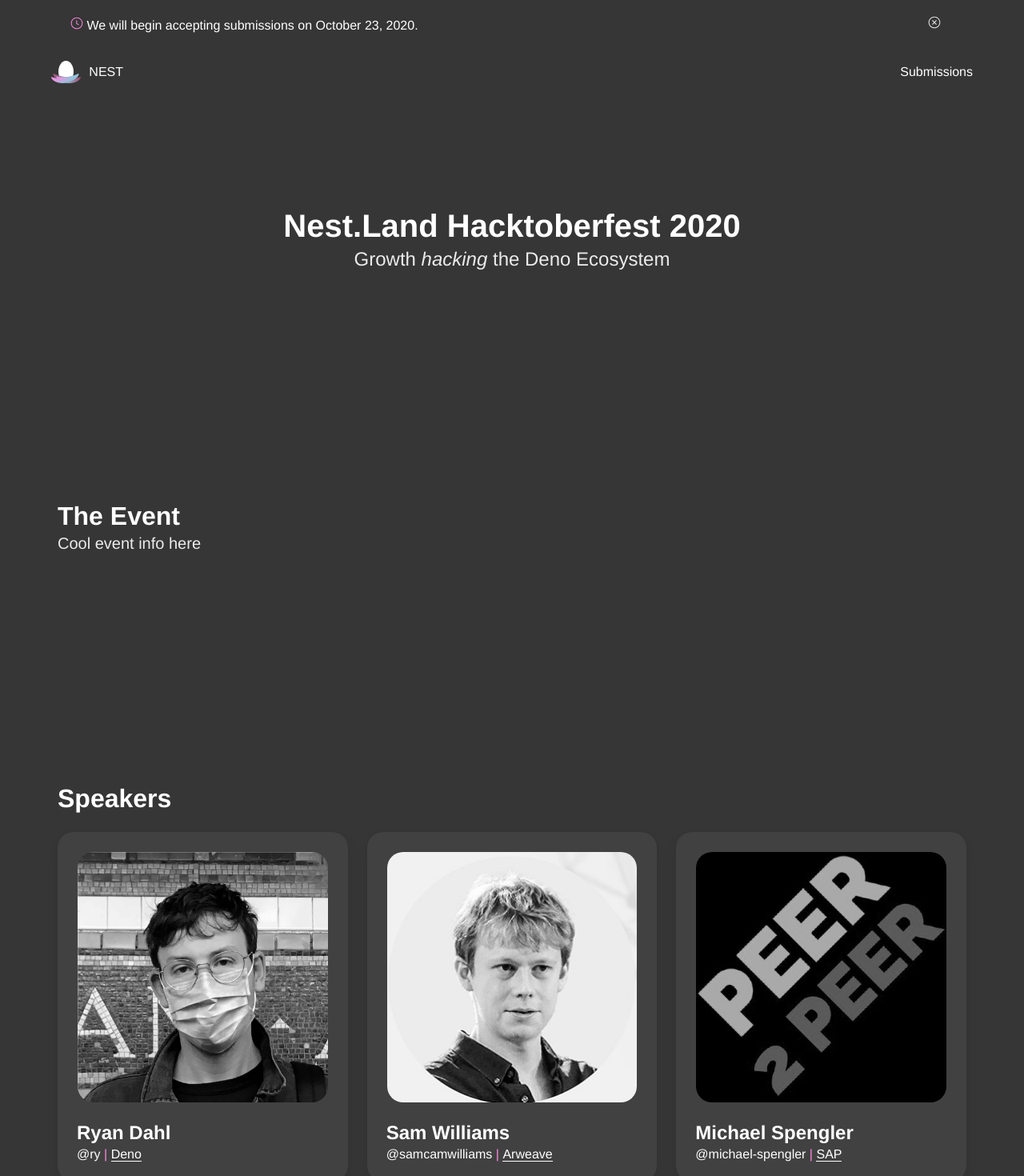
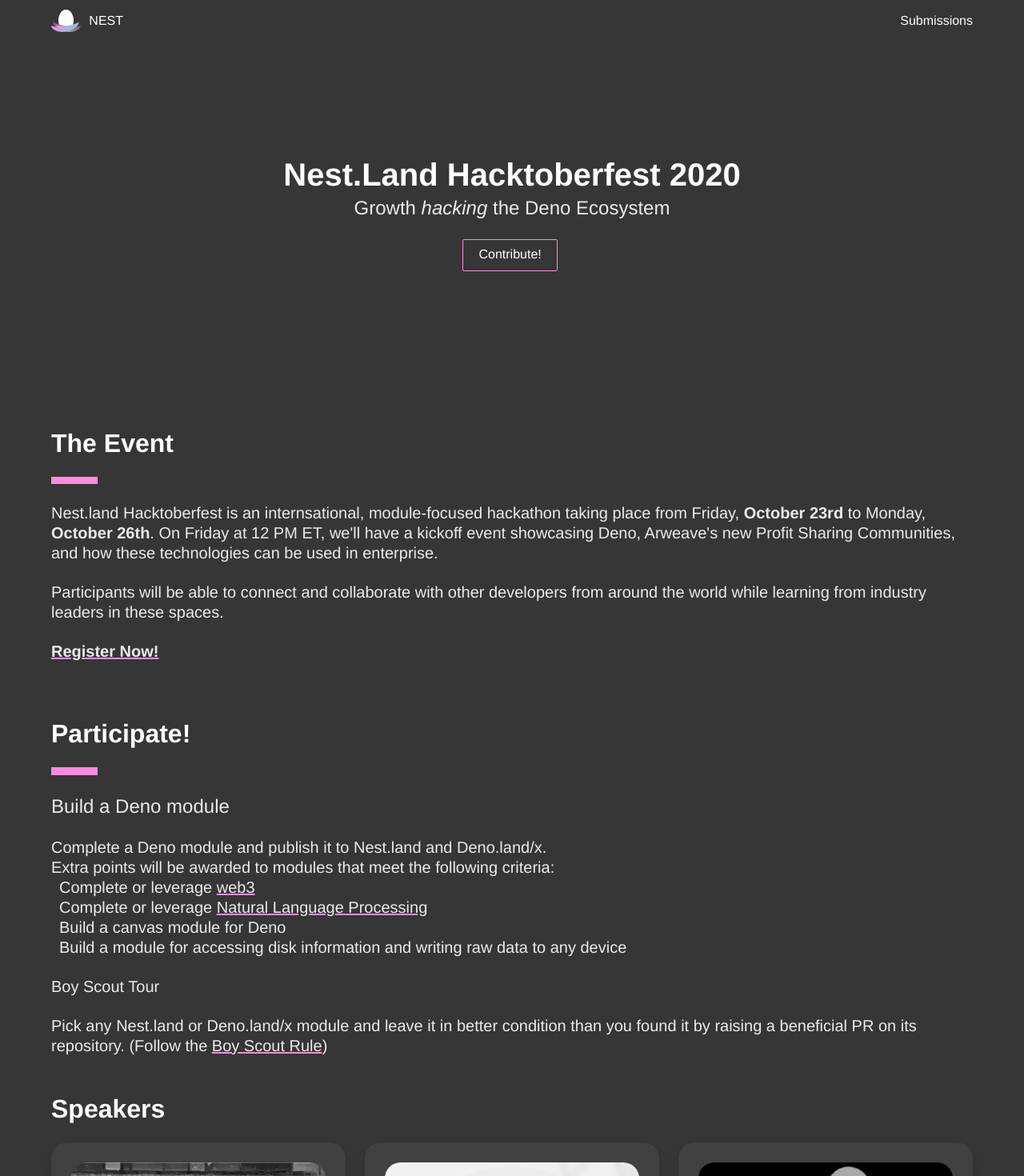
Before and after one commit to nestdotland/hacktoberfest, a Vue app: page / in a window 1280 px wide. Shown: the top 1470 px of the page at 80% size. Built offline with nearby package versions, Linux system fonts and the light colour scheme.

Commit message:
feat: finish site for MVP 1

```diff
--- a/public/index.html
+++ b/public/index.html
@@ -4,8 +4,29 @@
     <meta charset="utf-8" />
     <meta http-equiv="X-UA-Compatible" content="IE=edge" />
     <meta name="viewport" content="width=device-width,initial-scale=1.0" />
-    <link rel="icon" href="<%= BASE_URL %>favicon.ico" />
-    <title><%= htmlWebpackPlugin.options.title %></title>
+    <link rel="icon" href="<%= BASE_URL %>favicon.svg" />
+    <!-- COMMON TAGS -->
+    <title>Nest.land Hacktoberfest</title>
+    <!-- Search Engine -->
+    <meta name="description" content="The first Nest.land Hacktoberfest Event, featuring Ryan Dahl, Sam Williams, and Michael Spengler">
+    <meta name="image" content="https://og.nest.land/**hack**toberfest.png?theme=dark&md=1&fontSize=125px&images=https%3A%2F%2Fnest.land%2Fimages%2Fnest.land%2Flogo_dark.svg">
+    <!-- Schema.org for Google -->
+    <meta itemprop="name" content="Nest.land Hacktoberfest">
+    <meta itemprop="description" content="The first Nest.land Hacktoberfest Event, featuring Ryan Dahl, Sam Williams, and Michael Spengler">
+    <meta itemprop="image" content="https://og.nest.land/**hack**toberfest.png?theme=dark&md=1&fontSize=125px&images=https%3A%2F%2Fnest.land%2Fimages%2Fnest.land%2Flogo_dark.svg">
+    <!-- Twitter -->
+    <meta name="twitter:card" content="summary">
+    <meta name="twitter:title" content="Nest.land Hacktoberfest">
+    <meta name="twitter:description" content="The first Nest.land Hacktoberfest Event, featuring Ryan Dahl, Sam Williams, and Michael Spengler">
+    <meta name="twitter:site" content="@nestdotland">
+    <meta name="twitter:image:src" content="https://og.nest.land/**hack**toberfest.jpeg?theme=dark&md=1&fontSize=125px&images=https%3A%2F%2Fnest.land%2Fimages%2Fnest.land%2Flogo_dark.svg">
+    <!-- Open Graph general (Facebook, Pinterest & Google+) -->
+    <meta name="og:title" content="Nest.land Hacktoberfest">
+    <meta name="og:description" content="The first Nest.land Hacktoberfest Event, featuring Ryan Dahl, Sam Williams, and Michael Spengler">
+    <meta name="og:image" content="https://og.nest.land/**hack**toberfest.jpeg?theme=dark&md=1&fontSize=125px&images=https%3A%2F%2Fnest.land%2Fimages%2Fnest.land%2Flogo_dark.svg">
+    <meta name="og:url" content="https://hack.nest.land">
+    <meta name="og:site_name" content="Nest.land Hacktoberfest">
+    <meta name="og:type" content="website">
   </head>
   <body>
     <noscript>
--- a/src/App.vue
+++ b/src/App.vue
@@ -1,6 +1,5 @@
 <template>
   <div id="app">
-    <Banner />
     <Nav />
     <router-view />
     <Footer />
@@ -9,13 +8,11 @@
 
 <script>
 // @ is an alias to /src
-import Banner from "@/components/Banner.vue";
 import Nav from "@/components/Nav.vue";
 import Footer from "@/components/Footer.vue";
 
 export default {
   components: {
-    Banner,
     Nav,
     Footer
   }
--- a/src/components/Banner.vue
+++ /dev/null
@@ -1,49 +0,0 @@
-<template>
-  <div id="banner" v-if="showBanner">
-    <div class="container is-max-widescreen">
-      <div class="notification is-dark">
-        <img class="icon" src="../assets/icons/clock.svg" />
-        We will begin accepting submissions on October 23, 2020.
-        <img
-          class="icon is-pulled-right"
-          src="../assets/icons/x.svg"
-          @click="closeBanner"
-        />
-      </div>
-    </div>
-  </div>
-</template>
-
-<script>
-export default {
-  name: "Banner",
-  data() {
-    const cache = localStorage.getItem("showBanner");
-    let showBanner = true;
-    if (cache && cache === "no") {
-      showBanner = false;
-    }
-
-    return {
-      showBanner
-    };
-  },
-  methods: {
-    closeBanner() {
-      this.showBanner = false;
-      localStorage.setItem("showBanner", "no");
-    }
-  }
-};
-</script>
-
-<style lang="scss" scoped>
-#banner {
-  background: #363636;
-
-  .icon {
-    width: 1em;
-    height: 1em;
-  }
-}
-</style>
--- a/src/components/Footer.vue
+++ b/src/components/Footer.vue
@@ -2,8 +2,7 @@
   <div class="footer is-dark">
     <div class="container is-max-widescreen">
       <p class="has-text-white">
-        Made with <b class="pink">&amp;hearts;</b> for the Deno
-        Community.
+        Made with <b class="pink">&amp;hearts;</b> for the Deno Community.
         <a
           class="is-pulled-right"
           href="https://vercel.com/?utm_source=nest-land"
--- a/src/components/Hero.vue
+++ b/src/components/Hero.vue
@@ -8,10 +8,44 @@
         <h2 class="subtitle is-4 has-text-centered">
           Growth <i>hacking</i> the Deno Ecosystem
         </h2>
+        <center>
+          <a
+            href="https://github.com/nestdotland/hacktoberfest-2020"
+            class="button"
+            >Contribute!</a
+          >
+        </center>
       </div>
     </div>
   </div>
 </template>
 
 <!-- Add "scoped" attribute to limit CSS to this component only -->
-<style scoped lang="scss"></style>
+<style scoped lang="scss">
+.button {
+  background: none;
+  display: inline-block;
+  padding: 0.35em 1.2em;
+  border: 0.1em solid #ff8ae2;
+  margin: 0 0.3em 0.3em 0;
+  border-radius: 0.12em;
+  box-sizing: border-box;
+  text-decoration: none;
+  color: #ffffff;
+  text-align: center;
+  transition: all 0.2s;
+
+  &:hover {
+    color: #9c4668;
+    background-color: #ffffff;
+    border-color: #ffffff;
+  }
+}
+
+@media all and (max-width: 30em) {
+  .button {
+    display: block;
+    margin: 0.4em auto;
+  }
+}
+</style>
--- a/src/components/Info.vue
+++ b/src/components/Info.vue
@@ -1,10 +1,28 @@
 <template>
   <div id="info">
-    <div class="hero is-dark is-medium">
+    <div class="hero is-dark is-small">
       <div class="hero-body">
         <div class="container is-max-widescreen">
           <h1 class="title">The Event</h1>
-          <h2 class="subtitle">Cool event info here</h2>
+          <hr />
+          <h2 class="subtitle">
+            Nest.land Hacktoberfest is an internsational, module-focused
+            hackathon taking place from Friday, <b>October 23rd</b> to Monday,
+            <b>October 26th</b>. On Friday at 12 PM ET, we'll have a kickoff
+            event showcasing Deno, Arweave's new Profit Sharing Communities, and
+            how these technologies can be used in enterprise.
+          </h2>
+          <h2 class="subtitle">
+            Participants will be able to connect and collaborate with other
+            developers from around the world while learning from industry
+            leaders in these spaces.
+          </h2>
+          <h2 class="subtitle">
+            <a
+              href="https://organize.mlh.io/participants/events/5363-nest-land-hacktoberfest-online-meetup-with-ryan-dahl-sam-williams-and-michael-spengler"
+              ><b>Register Now!</b></a
+            >
+          </h2>
         </div>
       </div>
     </div>
@@ -12,12 +30,26 @@
 </template>
 
 <style lang="scss" scoped>
-#banner {
+#info {
   background: #363636;
 
-  .clock {
-    width: 1em;
-    height: 1em;
+  h1 {
+    margin-top: 1.5rem;
+  }
+
+  hr {
+    height: 0.6em;
+    width: 5%;
+    background-color: #ff8ae2;
+  }
+
+  li {
+    margin-left: 10px;
+  }
+
+  a {
+    text-decoration: underline;
+    text-decoration-color: #ff8ae2;
   }
 }
 </style>
--- a/src/components/Nav.vue
+++ b/src/components/Nav.vue
@@ -7,7 +7,6 @@
             <img src="../assets/logos/logo.svg" />
             <p class="nest is-uppercase">nest</p>
           </router-link>
-
           <a
             role="button"
             class="navbar-burger burger"
@@ -25,9 +24,9 @@
         <div class="navbar-menu" :class="burgerClass">
           <div class="navbar-end">
             <div class="navbar-item">
-              <router-link class="has-text-white" to="/x">
+              <a class="has-text-white" href="/x">
                 Submissions
-              </router-link>
+              </a>
             </div>
           </div>
         </div>
@@ -63,4 +62,11 @@
 p.nest {
   margin-left: 10px;
 }
+
+.navbar-item:hover,
+.navbar-item:active,
+.navbar-item:focus,
+.navbar-menu {
+  background: #363636 !important;
+}
 </style>
--- /dev/null
+++ b/src/components/Participate.vue
@@ -0,0 +1,75 @@
+<template>
+  <div id="participate">
+    <div class="hero is-dark is-small">
+      <div class="hero-body">
+        <div class="container is-max-widescreen">
+          <h1 class="title">Participate!</h1>
+          <hr />
+          <h2 class="subtitle is-4">
+            Build a Deno module
+          </h2>
+          <h2 class="subtitle">
+            Complete a Deno module and publish it to Nest.land and Deno.land/x.
+            <br />
+            Extra points will be awarded to modules that meet the following
+            criteria:
+            <ul>
+              <li>
+                Complete or leverage
+                <a href="https://nest.land/package/web3">web3</a>
+              </li>
+              <li>
+                Complete or leverage
+                <a href="https://nest.land/package/nlp"
+                  >Natural Language Processing</a
+                >
+              </li>
+              <li>
+                Build a canvas module for Deno
+              </li>
+              <li>
+                Build a module for accessing disk information and writing raw
+                data to any device
+              </li>
+            </ul>
+          </h2>
+          <h2 class="subtitle is04">Boy Scout Tour</h2>
+          <h2 class="subtitle">
+            Pick any Nest.land or Deno.land/x module and leave it in better
+            condition than you found it by raising a beneficial PR on its
+            repository. (Follow the
+            <a
+              href="https://medium.com/@biratkirat/step-8-the-boy-scout-rule-robert-c-martin-uncle-bob-9ac839778385"
+              >Boy Scout Rule</a
+            >)
+          </h2>
+        </div>
+      </div>
+    </div>
+  </div>
+</template>
+
+<style lang="scss" scoped>
+#participate {
+  background: #363636;
+
+  h1 {
+    margin-top: 1.5rem;
+  }
+
+  hr {
+    height: 0.6em;
+    width: 5%;
+    background-color: #ff8ae2;
+  }
+
+  li {
+    margin-left: 10px;
+  }
+
+  a {
+    text-decoration: underline;
+    text-decoration-color: #ff8ae2;
+  }
+}
+</style>
--- a/src/components/Speakers.vue
+++ b/src/components/Speakers.vue
@@ -1,6 +1,6 @@
 <template>
   <div class="speakers">
-    <div class="hero is-medium is-dark">
+    <div class="hero is-small is-dark">
       <div class="hero-body">
         <div class="container is-max-widescreen">
           <h2 class="title">Speakers</h2>
@@ -95,7 +95,7 @@
     }
 
     a.company {
-      border-bottom: 1px solid white;
+      font-weight: 500;
     }
   }
 
--- /dev/null
+++ b/src/components/Sponsors.vue
@@ -0,0 +1,31 @@
+<template>
+  <div class="sponsors">
+    <div class="hero is-dark is-small">
+      <div class="hero-body">
+        <div class="container is-max-widescreen">
+          <h1 class="title">
+            In Collaboration With
+          </h1>
+          <a href="https://sap.com/"
+            ><img class="logo" src="../assets/logos/sap.svg" alt="SAP logo"
+          /></a>
+        </div>
+      </div>
+    </div>
+  </div>
+</template>
+
+<style lang="scss" scoped>
+.sponsors {
+  .logo {
+    width: 15%;
+    filter: grayscale(1);
+    transition: filter 0.3s linear;
+
+    &:hover {
+      filter: grayscale(0);
+      transition: filter 0.3s linear;
+    }
+  }
+}
+</style>
--- a/src/views/Home.vue
+++ b/src/views/Home.vue
@@ -2,7 +2,9 @@
   <div class="home">
     <Hero />
     <Info />
+    <Participate />
     <Speakers />
+    <Sponsors />
   </div>
 </template>
 
@@ -10,14 +12,18 @@
 // @ is an alias to /src
 import Hero from "@/components/Hero.vue";
 import Info from "@/components/Info.vue";
+import Participate from "@/components/Participate.vue";
 import Speakers from "@/components/Speakers.vue";
+import Sponsors from "@/components/Sponsors.vue";
 
 export default {
   name: "Home",
   components: {
     Hero,
     Info,
-    Speakers
+    Participate,
+    Speakers,
+    Sponsors
   }
 };
 </script>
--- a/src/views/Submissions.vue
+++ b/src/views/Submissions.vue
@@ -23,7 +23,7 @@
             <p class="has-text-jetbrains">
               <a
                 class="has-text-white"
-                :href="`https://github.com/${entry.author.name}`"
+                :href="`https://github.com/${entry.author.github}`"
               >
                 @{{ entry.author.name }}
               </a>
@@ -57,6 +57,7 @@
     };
   },
   async created() {
+    this.registry.shift();
     await this.getDescriptions();
   },
   methods: {
```
Also changed, not shown: public/favicon.svg (added), src/assets/logos/sap.svg (added).
